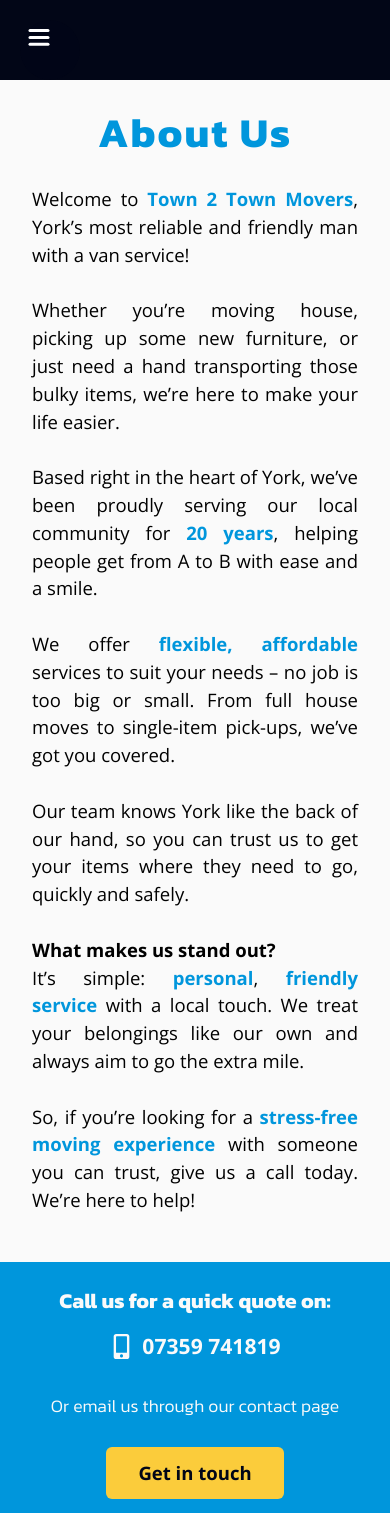
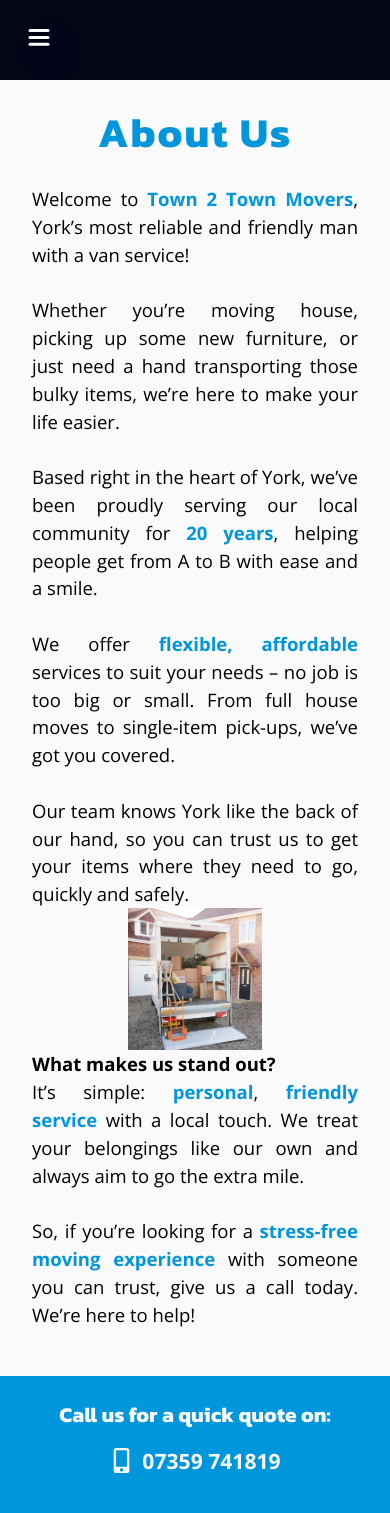
Before and after one commit to hannahf86/town-movers, a React (Vite) app: page /about in a window 390 px wide. Shown: the top 1513 px of the page. Built offline with nearby package versions, Linux system fonts and the light colour scheme.

Commit message:
images added

```diff
--- a/src/Pages/About.jsx
+++ b/src/Pages/About.jsx
@@ -3,6 +3,9 @@
 
 // RRD
 import { Link } from "react-router-dom";
+
+// IMAGES
+import lorry from "../Assets/lorry.jpg";
 
 const About = () => {
   // STYLES
@@ -38,16 +41,20 @@
           community for <strong className="text-accent">20 years</strong>,
           helping people get from A to B with ease and a smile. <br />
           <br />
-          We offer <strong className="text-accent">
-            flexible, affordable
-          </strong>{" "}
-          services to suit your needs – no job is too big or small. From full
-          house moves to single-item pick-ups, we’ve got you covered. <br />
-          <br />
-          Our team knows York like the back of our hand, so you can trust us to
-          get your items where they need to go, quickly and safely.
-          <br />
-          <br />
+        </p>
+        <div className="lg:grid grid-cols-2">
+          <p className="mx-8 text-base md:text-md md:mx-12 lg:ml-40 text-justify lg:pt-12">
+            We offer{" "}
+            <strong className="text-accent">flexible, affordable</strong>{" "}
+            services to suit your needs – no job is too big or small. From full
+            house moves to single-item pick-ups, we’ve got you covered. <br />
+            <br />
+            Our team knows York like the back of our hand, so you can trust us
+            to get your items where they need to go, quickly and safely.
+          </p>
+          <img src={lorry} className="px-32" alt="moving lorry and house" />
+        </div>
+        <p className="mx-8 text-base md:text-md md:mx-12 lg:mx-40 text-justify lg:pt-12">
           <strong>What makes us stand out? </strong>
           <br />
           It’s simple: <strong className="text-accent">personal</strong>,{" "}
--- a/src/Pages/Contact.jsx
+++ b/src/Pages/Contact.jsx
@@ -46,7 +46,7 @@
     titleContainer: "",
     title: "text-center text-5xl text-accent font-bold tracking-wider mb-8",
     tagline: "text-black my-4 text-center mx-6 text-base",
-    form: "p-4 w-full md:w-4/6 m-auto mt-4 flex flex-col justify-center ",
+    form: "p-4 w-full md:w-4/6 m-auto mt-4 flex flex-col justify-center mb-20",
     input: "py-4 pl-4 border-2 border-accent rounded-md mx-auto mb-4 w-5/6 ",
     message:
       "py-3 pl-3 border-2 border-accent h-32 rounded-md mx-auto mb-4 h-28 w-5/6",
--- a/src/Pages/Services.jsx
+++ b/src/Pages/Services.jsx
@@ -7,13 +7,16 @@
 // RRD
 import { Link } from "react-router-dom";
 
+// IMAGES
+import moving from "../Assets/moving.jpg";
+
 const Services = () => {
   // STYLES
   const mobileStyles = {
     background: "flex flex-col  relative bg-white pt-28",
     titleContainer: " px-2",
     title: "text-center text-5xl text-accent font-bold tracking-wider mb-8",
-    tagline: "text-black my-4 text-center mx-6 font-light text-base",
+    tagline: "text-black mt-4 mb-12 text-center mx-6 font-light text-base",
     cTAContainer:
       "flex flex-col justify-center bg-accent w-full px-6 py-10 my-12",
     cTATitle: "text-white text-xl text-center",
@@ -34,6 +37,7 @@
           </h2>
 
           {/* SERVICES */}
+          <div className="lg:grid grid-cols-2 mx-20 items-center">
             <ul className="flex flex-col justify-center items-center text-black text-md px-3 text-center">
               <li className="flex items-center my-2">
                 <div className="text-green mr-3">
@@ -57,7 +61,7 @@
                 <div className="text-green mr-3">
                   <FaCheck />
                 </div>
-              <p>EBay collections</p>
+                <p>eBay collections</p>
               </li>
               <li className="flex items-center my-2">
                 <div className="text-green mr-3">
@@ -87,6 +91,10 @@
                 Keeping our vans hygienic is our top priority
               </li>
             </ul>
+            <div className="p-8">
+              <img src={moving} alt="men putting things in a lorry" />
+            </div>
+          </div>
         </div>
 
         {/* CALL TO ACTION */}
```
Also changed, not shown: src/Assets/lorry.jpg (added), 1 other file (tests, documents, lock files or other folders). Lines whose indentation alone changed are shown as unchanged.
